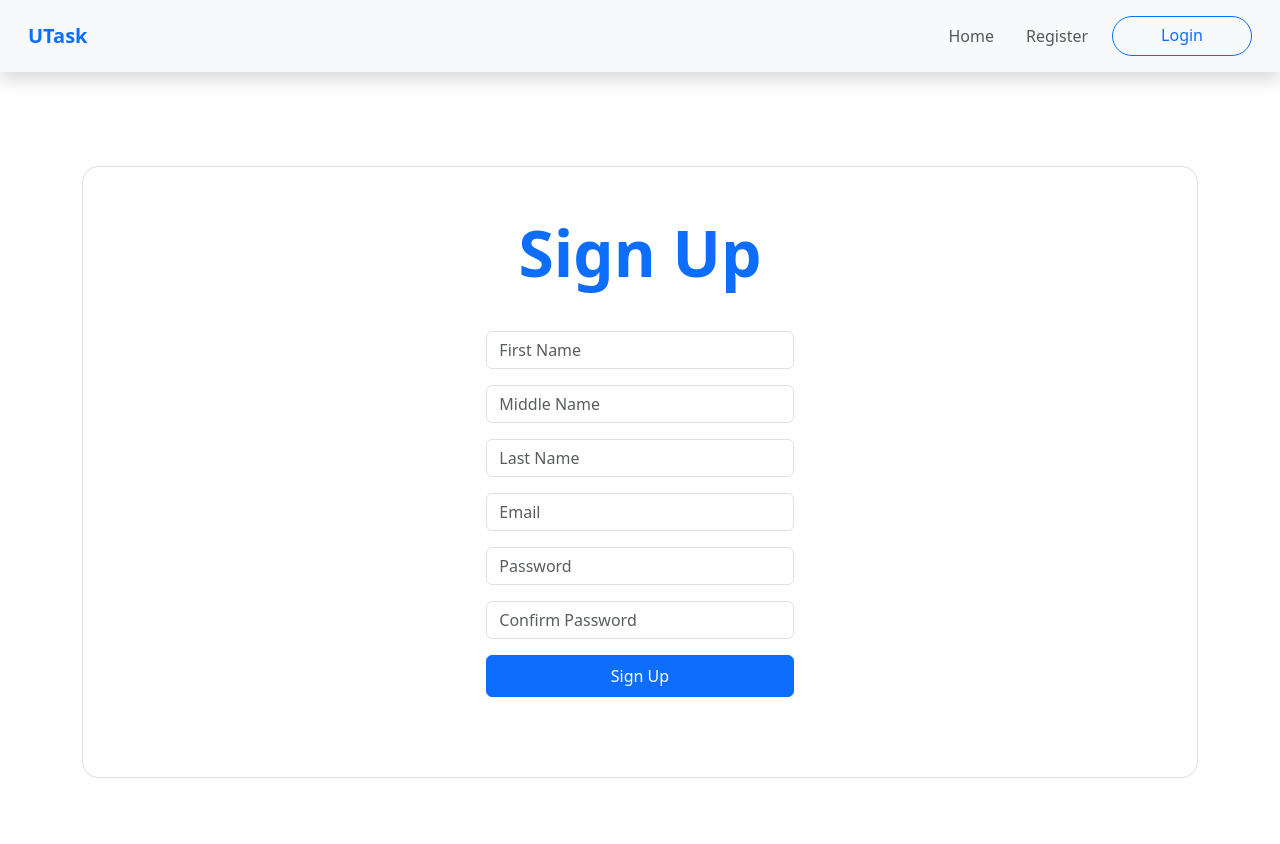
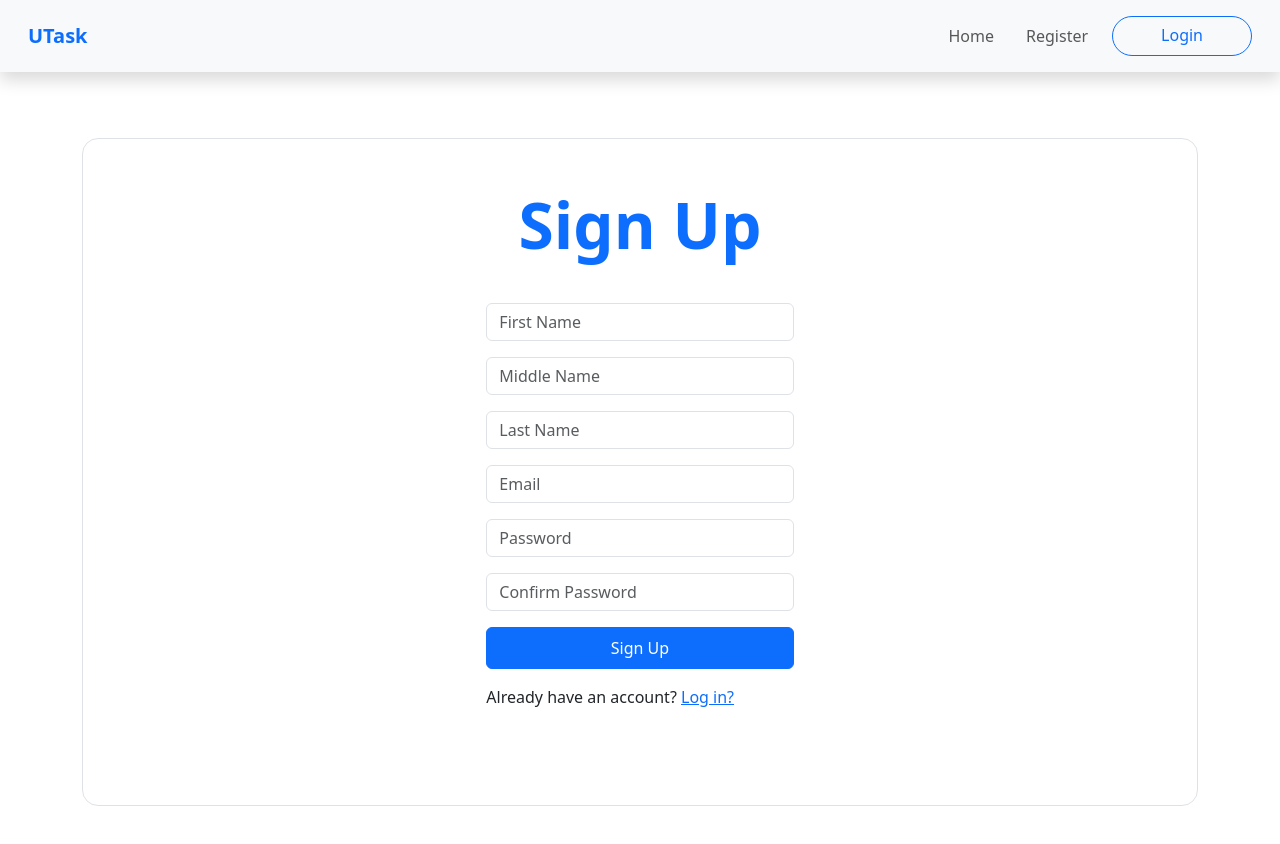
Before and after one commit to NicoleAndreaBolus/IPT-BOLUS, a React (Create React App) app in the folder session14/task-app/: page /register in a window 1280 px wide. Shown: the top 844 px of the page. Built offline with nearby package versions, Linux system fonts and the light colour scheme.

Commit message:
Update Register.js

```diff
--- a/session14/task-app/src/pages/Register.js
+++ b/session14/task-app/src/pages/Register.js
@@ -62,18 +62,18 @@ export default function Register() {
 
         if(pass !== confirmPass){
             Swal.fire({
-                title: "Mismatch",
-                text: "Passwords do not match.",
+                title: "OOPS!",
+                text: "Password do not match",
                 icon: "warning"
-            });
+            })
             return;
         }
         if(pass.length < 8){
             Swal.fire({
-                title: "Weak Password",
-                text: "Password must be at least 8 characters long.",
+                title: "OOPS!",
+                text: "Password must be 8 characters long.",
                 icon: "warning"
-            });
+            })
             return;
         }
 
@@ -113,6 +113,7 @@ export default function Register() {
             }
         })
     }
+
 
   return (
     <Container className="vh-100 d-flex align-items-center justify-content-center">
@@ -166,7 +167,7 @@ export default function Register() {
 
             <Button className="w-100 p-2" type="submit">Sign Up</Button>
 
-
+            <p className="mt-3">Already have an account? <a href="/login">Log in?</a></p>
         </Form>
         </Container>
 
```
